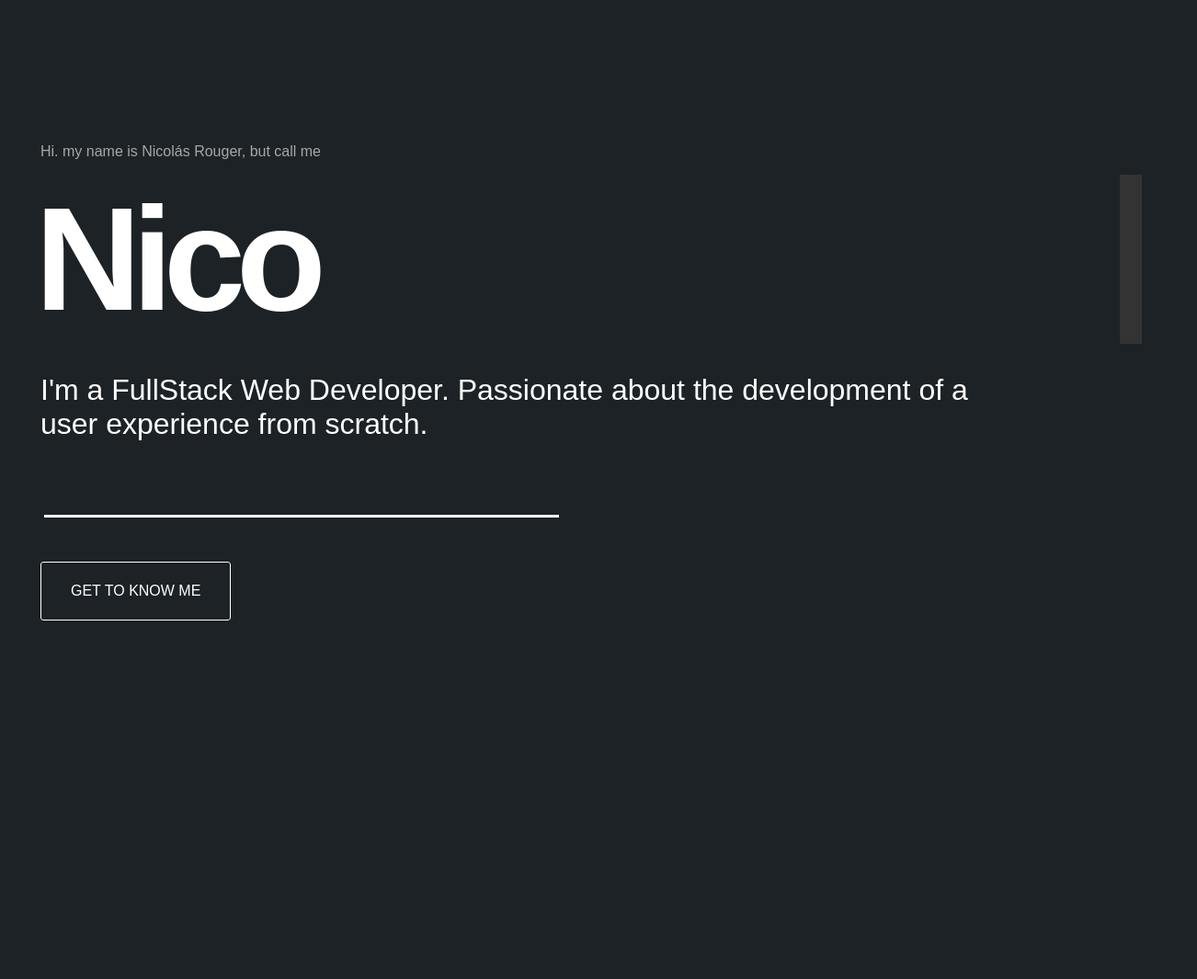
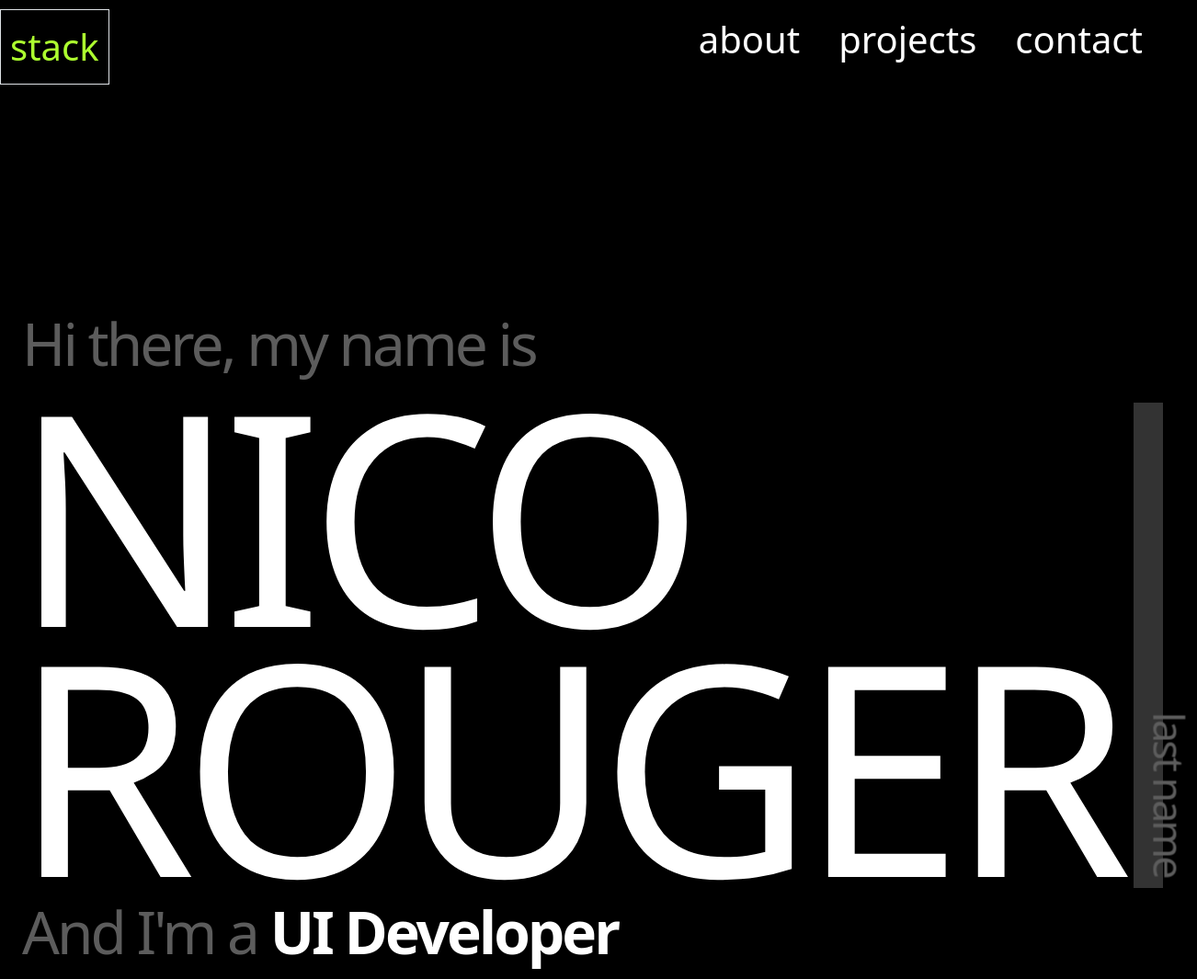
Before and after one commit to NRouger/my-portfolio, a React app: page / in a window 1280 px wide. Shown: the top 1065 px of the page at 92% size, 1302 px wide, since content can reach past the window. Before the commit the page ends 800 px from the top, so only its background shows below. Built offline with nearby package versions, Linux system fonts and the light colour scheme; a web font is replaced by a local one.

Commit message:
migrating everything to home page, updating the portfolio to the new design

```diff
--- a/package.json
+++ b/package.json
@@ -14,6 +14,7 @@
   "license": "ISC",
   "dependencies": {
     "aos": "^2.3.4",
+    "bootstrap": "^5.3.3",
     "react": "^18.2.0",
     "react-dom": "^18.2.0",
     "react-router": "^6.14.2",
--- a/public/index.html
+++ b/public/index.html
@@ -3,13 +3,18 @@
   <head>
     <title>My react portfolio</title>
     <link
-  href="https://fonts.googleapis.com/css?family=Open+Sans:400,700&display=swap"
-  rel="stylesheet"
-/>
+    href="https://fonts.googleapis.com/css?family=Open+Sans:400,700&display=swap"
+    rel="stylesheet"/>
+    <link href="https://cdn.jsdelivr.net/npm/bootstrap@5.3.3/dist/css/bootstrap.min.css" rel="stylesheet" integrity="sha384-QWTKZyjpPEjISv5WaRU9OFeRpok6YctnYmDr5pNlyT2bRjXh0JMhjY6hW+ALEwIH" crossorigin="anonymous">
+    <link rel="preconnect" href="https://fonts.googleapis.com">
+    <link rel="preconnect" href="https://fonts.gstatic.com" crossorigin>
+    <link href="https://fonts.googleapis.com/css2?family=Manrope:wght@200..800&display=swap" rel="stylesheet">
 
   </head>
   <body id="background-color">
     <div id="root"></div>
     <script src="index.js"></script>
+
+    <script src="https://cdn.jsdelivr.net/npm/bootstrap@5.3.3/dist/js/bootstrap.bundle.min.js" integrity="sha384-YvpcrYf0tY3lHB60NNkmXc5s9fDVZLESaAA55NDzOxhy9GkcIdslK1eN7N6jIeHz" crossorigin="anonymous"></script>
   </body>
 </html>
--- a/src/components/Home.js
+++ /dev/null
@@ -1,45 +0,0 @@
-import React from "react";
-import { Link } from "react-router-dom";
-import Aos from "aos";
-import 'aos/dist/aos.css';
-import "../styles/App.css";
-import "../styles/Buttons.css";
-import "../styles/Home.css";
-import TypingEffect from "./TypingEffect";
-
-
-function Home() {
-  // const textToDisplay = "Nico"
-
-
-  React.useEffect (() => {
-    Aos.init({ duration: 1000 });
-  }, []);
-
-  return (
-    <div className="container">
-      <div className="home-grid">
-        <div data-aos='zoom-in'>
-        <div>
-          <p className='title-medium'>Hi. my name is Nicolás Rouger, but call me</p>
-          {/* <TypingEffect data-aos="fade-right" className="title">
-            Nico
-          </TypingEffect> */}
-          <TypingEffect text="Nico" className="custom-typing-effect title-home" />
-
-          <p className="text-mobile" style={{marginBottom: "2.5em"}}>I'm a FullStack Web Developer.
-          Passionate about the development of a user experience from scratch.</p>
-          <div className='line-left'></div>
-          <div>
-            <Link to="/portfolio"> {/*data-aos="fade" data-aos-offset="100"*/}
-              <button className="material-bubble" style={{ margin: "3rem 1rem"}}>Get to know me</button>
-            </Link>
-          </div>
-        </div>
-        </div>
-      </div>
-    </div>
-  );
-}
-
-export default Home;
--- a/src/components/Portfolio.js
+++ /dev/null
@@ -1,82 +0,0 @@
-import React, { useEffect } from 'react';
-import { Link } from "react-router-dom";
-import '../styles/App.css';
-import Navbar from './Navbar'
-import '../styles/Navbar.css'
-import Aos from "aos";
-import "aos/dist/aos.css";
-
-
-function Portfolio() {
-  useEffect(() => {
-    Aos.init({ duration: 1000 });
-  }, []); //This use effect it gives global animation to every single object
-  return (
-    <div>
-      <Navbar className="navbar"/>
-      <div className='container'>
-      <div className="margin"></div>
-
-
-      <div className="margin"></div>
-
-        <section id="about">
-          <h2 data-aos="fade-left" className='title'>About</h2>
-          <p className='line-right'></p>
-          <p className='title-m'> My name is Nicolás Rouger, or <strong style={{color: "white"}}>Nico</strong> for short.</p>
-          <p className='subtitle'>About my experience</p>
-
-          <p className='text-right'>In the last year, I started working on different small projects, personals and from colleagues, while in between I accomplished a full-time intensive coding bootcamp learning how to build a prototype of AirBnB. Since then, I continued working on a personal project, concept/o, while I continued studying and improving my skills.</p>
-          <p className='text-right'>  I like to come with new ideas all the time. And understand how the structure and functionalities of a website are developed.
-          My goal is to kick start my Front-end | Full-stack Developer career in a company that offers me the possibility to grow and give me space to my personal improvement.</p>
-
-          {/* Add your about content here */}
-
-        </section>
-        <div className="margin"></div>
-        <p className='line-thick'></p>
-        <section id="projects">
-          <h2 data-aos="fade-up" className='title'>Projects</h2>
-          <p className='line-left' style={{margin: "40px 20px"}}></p>
-          {/* Add your projects content here */}
-          <h1 className='text'>concept/o</h1>
-          <p className='text'>Is an AirBnB clone and Rails prototype, we've started as a final project.
-          As this was a personal idea, I've been working since then, redisegning and improving it everyday to make it an even better and user-friendly experience.
-
-          Is a website where a community can share art-exhibitions and coffee stores based on an interesting and attractive concept.</p>
-
-          <h1 className='text'>share!</h1>
-          <p className='text'>Is a simple and basic clone of AirBnB developed in 1 week, as a preparation for the final project.</p>
-          <p className='subtitle' style={{margin: "40px 0px 20px 20px"}}>Click to open</p>
-          <ul>
-            <a href="https://glacial-tor-83816.herokuapp.com/" className='a-nav' style={{padding: "1px"}}>concept/o</a>
-            <p><strong>share!</strong> available on github</p>
-          </ul>
-        </section>
-        <div className="margin"></div>
-
-        <p className='line-thick'></p>
-        <section id="contact">
-          <h2 data-aos="fade-up" className='title'>Contact</h2>
-          <div className='grid-contact'>
-            <p className='subtitle'>e-mail me</p>
-            <p data-aos="fade-right" className='text'>nicorouger@gmail.com</p>
-            <p className='subtitle'>LinkedIn</p>
-            <a href="https://www.linkedin.com/in/nrougerv/"><p data-aos="fade-right" className='a-nav text'>Nicolás Rouger</p></a>
-            <p className='subtitle'>GitHub</p>
-            <a href="https://github.com/NRouger"><p data-aos="fade-right" className='a-nav text'>NRouger</p></a>
-          </div>
-        </section>
-        <div>
-          <a href="/portfolio"> {/*data-aos="fade" data-aos-offset="100"*/}
-            <button className="material-bubble" style={{ margin: "4em 0em 0em 1em"}}>Back to top</button>
-          </a>
-        </div>
-        <div className="margin"></div>
-        <div className="margin"></div>
-      </div>
-    </div>
-  );
-}
-
-export default Portfolio;
--- a/src/components/TypingEffect.js
+++ b/src/components/TypingEffect.js
@@ -1,9 +1,10 @@
 import React, { useEffect, useState } from 'react';
 import '../styles/TypingEffect.css';
 
-const TypingEffect = ({ text, className }) => {
+const TypingEffect = ({ text, subtitle, className }) => {
   const [currentText, setCurrentText] = useState('');
   const [isTypingComplete, setIsTypingComplete] = useState(false);
+  const [showSubtitle, setShowSubtitle] = useState(false);
 
   useEffect(() => {
     let isMounted = true;
@@ -12,7 +13,7 @@ const TypingEffect = ({ text, className }) => {
     const typeText = () => {
       if (isMounted) {
         if (index < text.length) {
-          setCurrentText(prevText => prevText + text.charAt(index));
+          setCurrentText(text.substring(0, index + 1)); // Update text directly without appending
           index++;
           setTimeout(typeText, 300); // Adjust typing speed (milliseconds)
         } else {
@@ -32,7 +33,22 @@ const TypingEffect = ({ text, className }) => {
     };
   }, [text, isTypingComplete]);
 
-  return <h1 className={`typewriter ${className}`}>{currentText}</h1>;
+  useEffect(() => {
+    if (isTypingComplete) {
+      setTimeout(() => {
+        setShowSubtitle(true); // Show subtitle after typing effect with a delay
+      }, 200); // Add a delay after typing effect completes
+    }
+  }, [isTypingComplete]);
+
+  return (
+    <div className="typing-effect">
+      <h1 className={`typewriter ${className}`} style={{ wordWrap: 'break-word' }}>
+        {currentText}
+      {showSubtitle && <span className="subtitle-90">{subtitle}</span>}
+      </h1>
+    </div>
+  );
 };
 
 export default TypingEffect;
--- /dev/null
+++ b/src/pages/Home.js
@@ -0,0 +1,48 @@
+import React from "react";
+import { Link } from "react-router-dom";
+import Aos from "aos";
+import 'aos/dist/aos.css';
+import "../styles/App.css";
+import "../styles/Buttons.css";
+import "../styles/Home.css";
+import Navbar from '../components/Navbar'
+import '../styles/Navbar.css'
+import TypingEffect from "../components/TypingEffect";
+
+
+function Home() {
+  // const textToDisplay = "Nico"
+
+
+  React.useEffect (() => {
+    Aos.init({ duration: 1000 });
+  }, []);
+
+  return (
+    <div>
+      <Navbar className="navbar"/>
+      <div className="container-fluid px-4">
+        <div className="home-grid">
+          <div data-aos='zoom-in'>
+          <div class="py-5">
+            <p className='home subtitle'>Hi there, my name is</p>
+            <TypingEffect text="NICO ROUGER" subtitle="last name" className="custom-typing-effect home title" />
+
+            <p className="home subtitle">And I'm a <strong id='highlight-white'>UI Developer</strong></p>
+            <div class="text-box">
+              <p>I’m a Full stack Web Developer, certified by LeWagon Amsterdam. And now Front End web developer at Evenness. I would describe myself as a hard worker who's spontaneous, social, and has a passion for web development, Marketing and and enthusiasm for UI & UX design. </p>
+            </div>
+            <div>
+              {/* <Link to="/portfolio"> data-aos="fade" data-aos-offset="100" */}
+                {/* <button className="material-bubble" style={{ margin: "3rem 1rem"}}>Get to know me</button> */}
+              {/* </Link> */}
+            </div>
+          </div>
+          </div>
+        </div>
+      </div>
+    </div>
+  );
+}
+
+export default Home;
--- /dev/null
+++ b/src/pages/Portfolio.js
@@ -0,0 +1,82 @@
+import React, { useEffect } from 'react';
+import { Link } from "react-router-dom";
+import '../styles/App.css';
+import Navbar from '../components/Navbar'
+import '../styles/Navbar.css'
+import Aos from "aos";
+import "aos/dist/aos.css";
+
+
+function Portfolio() {
+  useEffect(() => {
+    Aos.init({ duration: 1000 });
+  }, []); //This use effect it gives global animation to every single object
+  return (
+    <div>
+      <Navbar className="navbar"/>
+      <div className='container'>
+        <div className="margin"></div>
+
+
+        <div className="margin"></div>
+
+        <section id="about">
+          <h2 data-aos="fade-left" className='title'>About</h2>
+          <p className='line-right'></p>
+          <p className='title-m'> My name is Nicolás Rouger, or <strong style={{color: "white"}}>Nico</strong> for short.</p>
+          <p className='subtitle'>About my experience</p>
+
+          <p className='text-right'>In the last year, I started working on different small projects, personals and from colleagues, while in between I accomplished a full-time intensive coding bootcamp learning how to build a prototype of AirBnB. Since then, I continued working on a personal project, concept/o, while I continued studying and improving my skills.</p>
+          <p className='text-right'>  I like to come with new ideas all the time. And understand how the structure and functionalities of a website are developed.
+          My goal is to kick start my Front-end | Full-stack Developer career in a company that offers me the possibility to grow and give me space to my personal improvement.</p>
+
+          {/* Add your about content here */}
+
+        </section>
+        <div className="margin"></div>
+        <p className='line-thick'></p>
+        <section id="projects">
+          <h2 data-aos="fade-up" className='title'>Projects</h2>
+          <p className='line-left' style={{margin: "40px 20px"}}></p>
+          {/* Add your projects content here */}
+          <h1 className='text'>concept/o</h1>
+          <p className='text'>Is an AirBnB clone and Rails prototype, we've started as a final project.
+          As this was a personal idea, I've been working since then, redisegning and improving it everyday to make it an even better and user-friendly experience.
+
+          Is a website where a community can share art-exhibitions and coffee stores based on an interesting and attractive concept.</p>
+
+          <h1 className='text'>share!</h1>
+          <p className='text'>Is a simple and basic clone of AirBnB developed in 1 week, as a preparation for the final project.</p>
+          <p className='subtitle' style={{margin: "40px 0px 20px 20px"}}>Click to open</p>
+          <ul>
+            <a href="https://glacial-tor-83816.herokuapp.com/" className='a-nav' style={{padding: "1px"}}>concept/o</a>
+            <p><strong>share!</strong> available on github</p>
+          </ul>
+        </section>
+        <div className="margin"></div>
+
+        <p className='line-thick'></p>
+        <section id="contact">
+          <h2 data-aos="fade-up" className='title'>Contact</h2>
+          <div className='grid-contact'>
+            <p className='subtitle'>e-mail me</p>
+            <p data-aos="fade-right" className='text'>nicorouger@gmail.com</p>
+            <p className='subtitle'>LinkedIn</p>
+            <a href="https://www.linkedin.com/in/nrougerv/"><p data-aos="fade-right" className='a-nav text'>Nicolás Rouger</p></a>
+            <p className='subtitle'>GitHub</p>
+            <a href="https://github.com/NRouger"><p data-aos="fade-right" className='a-nav text'>NRouger</p></a>
+          </div>
+        </section>
+        <div>
+          <a href="/portfolio"> {/*data-aos="fade" data-aos-offset="100"*/}
+            <button className="material-bubble" style={{ margin: "4em 0em 0em 1em"}}>Back to top</button>
+          </a>
+        </div>
+        <div className="margin"></div>
+        <div className="margin"></div>
+      </div>
+    </div>
+  );
+}
+
+export default Portfolio;
--- /dev/null
+++ b/src/pages/StackPage.js
@@ -0,0 +1,42 @@
+import React from "react";
+import { Link } from "react-router-dom";
+import '../styles/App.css';
+import Navbar from "../components/Navbar";
+import '../styles/StackView.css';
+
+function StackPage() {
+  return (
+    <div className="container">
+      <Navbar className="navbar"/>
+      <div className="margin-stack"></div>
+      <div className="grid-container-stack">
+        <div className="item">
+          <div data-aos="fade-up"
+     data-aos-anchor-placement="center-bottom">
+            <h1 className="title" style={{color: "white"}} >Stack</h1>
+          </div>
+          <div className="line-left"></div>
+        </div>
+        <div className="item">
+          <p className="text-mobile">This are the technologies that I have been using in the last year.</p>
+        </div>
+        <div className="item stack-flex">
+          <h3 className="stack-text-tec">
+          React, Redux,
+          JavaScript ES6,
+          Ruby on Rails,
+          HTML, CSS, Bootstrap,
+          SQL, git, GitHub, Heroku
+          </h3>
+        </div>
+        <div>
+          <Link to="/portfolio"> {/*data-aos="fade" data-aos-offset="100"*/}
+            <button className="material-bubble" style={{ margin: "3rem 3rem"}}>portfolio</button>
+          </Link>
+        </div>
+      </div>
+    </div>
+  );
+}
+
+export default StackPage;
--- a/src/styles/App.css
+++ b/src/styles/App.css
@@ -1,40 +1,54 @@
 @import url('https://fonts.cdnfonts.com/css/open-sauce-one');
+@import url('https://fonts.googleapis.com/css2?family=Manrope:wght@200..800&display=swap');
 
 body {
-  font-family: 'open sauce one', sans-serif;
-  color: #ffffff;
+  /* font-family: 'open sauce one', sans-serif; */
+  font-family: 'Manrope', sans-serif;
+  color: #5c5c5c;
 }
 
-.subtitle {
-  color: #a7a7a7;
-  font-size: 0.65rem;
-  margin: 20px;
-  margin-bottom: -20px;
+#background-color {
+  /* background: #1D2226; */
+  background-color: #000000;
 }
 
 .title {
   /* font-family: 'Open Sans', sans-serif; */
   color: white;
-  font-size: 13rem;
+  font-size: 25vw;
   letter-spacing: -15px;
-  margin: 10px;
+  margin: -2rem 0 -1rem -10px;
+  line-height: 0.85em;
+  justify-content: left;
+  padding: 1rem 0rem;
+
 }
 
 .title-m {
   font-size: xx-large;
-  color: #a7a7a7;
+  /* color: #a7a7a7; */
+  color: #5c5c5c;
 }
 
-#background-color {
-  /* background: #363636; */
-  background: #1D2226;
+.subtitle {
+  /* color: #a7a7a7; */
+  color: #5c5c5c;
+  font-size: 4rem;
+  letter-spacing: -3px;
 }
 
-.container {
-  display: grid;
-  grid-template-columns: 1fr;
-  grid-gap: 20px;
-  margin: 20px;
+#highlight-white {
+  color: white;
+}
+
+p {
+  color: #5c5c5c;
+  margin: 0px;
+  font-size: 3.5vw;
+}
+
+.text-box{
+  padding: 1em;
 }
 
 .line-left {
@@ -56,17 +70,8 @@ body {
   border-bottom-width: 6px;
 }
 
-
 .margin {
   margin: 10rem 0rem;
-}
-
-.text {
-  padding: 1.5rem 5rem 1.5rem 1.5rem;
-}
-
-.text-right {
-  padding: 1.5rem 1.5rem 1.5rem 7rem;
 }
 
 /* ######## grids ######### */
--- a/src/styles/Home.css
+++ b/src/styles/Home.css
@@ -9,46 +9,26 @@
 }
 
 
-
+/* Media query for tablets (768px and up) */
 @media (min-width: 768px) {
+  /* Tablet styles */
   .home-grid {
     padding-top: 22vh;
   }
+}
 
-  .text-mobile {
-    margin: 0em 2em 1em 0.5em;
-    font-size: 4em;
-  }
+/* Media query for small laptops/desktops (992px and up) */
+@media (min-width: 992px) {
+  /* Small laptop/desktop styles */
+}
 
-  .title-home {
-    /* font-family: 'Open Sans', sans-serif; */
-    color: white;
-    font-size: 15vh;
-    letter-spacing: -15px;
-    margin: 10px;
-  }
-
-  .title-medium {
-    padding: 0em 3em 0 1em;
-    font-size: 1em;
-    color: #a7a7a7;
-
-  }
+/* Media query for medium laptops/desktops (1200px and up) */
+@media (min-width: 1200px) {
+  /* Medium laptop/desktop styles */
 
 }
 
-@media (min-width: 1024px) {
-  .home-grid {
-    padding-top: 15vh;
-  }
-
-  .title-home {
-    letter-spacing: -10px;
-    font-size: 10rem;
-  }
-
-  .text-mobile {
-    padding: 0em 4em 0em 0em;
-    font-size: 2em;
-  }
+/* Media query for large laptops/desktops (1440px and up) */
+@media (min-width: 1440px) {
+  /* Large laptop/desktop styles */
 }
--- a/src/styles/Navbar.css
+++ b/src/styles/Navbar.css
@@ -1,7 +1,7 @@
 .navbar {
   display: flex;
   justify-content: space-between;
-  border-bottom-style: solid;
+  /* border-bottom-style: solid; */
   border-bottom-color: white;
   padding: 10px;
 }
--- a/src/styles/TypingEffect.css
+++ b/src/styles/TypingEffect.css
@@ -8,9 +8,27 @@
 
 .typewriter {
   overflow: hidden;
-  border-right: 0.15em solid #333; /* You can change the color and width as desired */
+  border-right: 0.1em solid #333; /* You can change the color and width as desired */
+  /* white-space: nowrap; */
+  animation: typing 1s steps(40, end), blink-caret 1.2s step-end infinite;
+  padding-right: 1rem;
+}
+
+.typing-effect {
+  overflow: hidden;
+  word-wrap: break-word;
+}
+
+.subtitle-90 {
+  position: absolute;
+  top: 50%;
+  transform: translateY(-50%) rotate(90deg); /* Rotate the subtitle by 90 degrees */
+  color: #5c5c5c;
+  font-size: 2.8rem;
+  letter-spacing: -3px;
+  line-height: 0;
   white-space: nowrap;
-  animation: typing 2s steps(40, end), blink-caret 0.7s step-end infinite;
+  margin: -4rem -2.2rem;
 }
 
 @keyframes blink-caret {
@@ -19,5 +37,7 @@
   }
   50% {
     border-color: #333; /* You can change the color as desired */
+
   }
+
 }
```
Also changed, not shown: src/components/App.js (+5 -4 lines), src/components/StackPage.js (deleted, +0 -42 lines), 1 other file.
